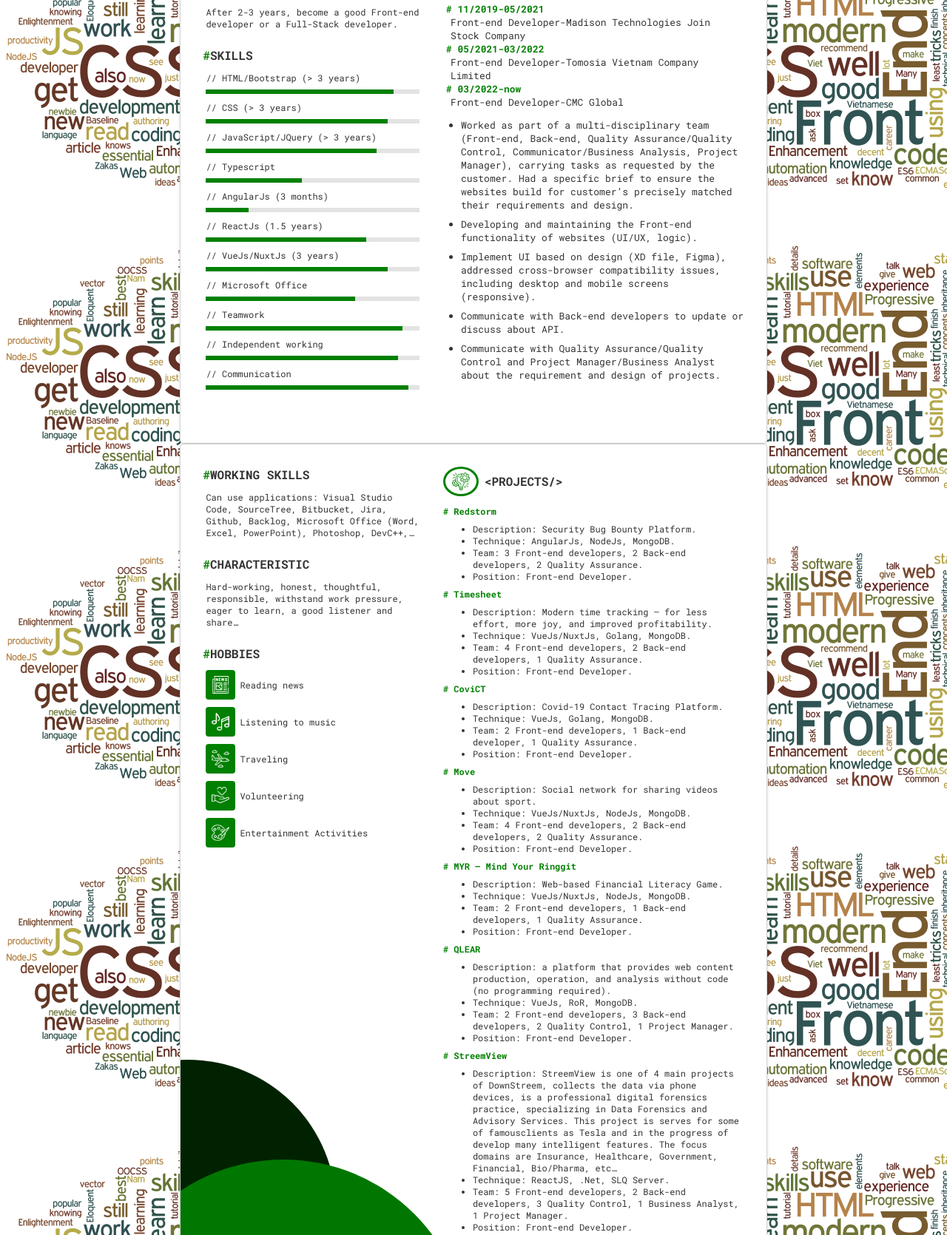
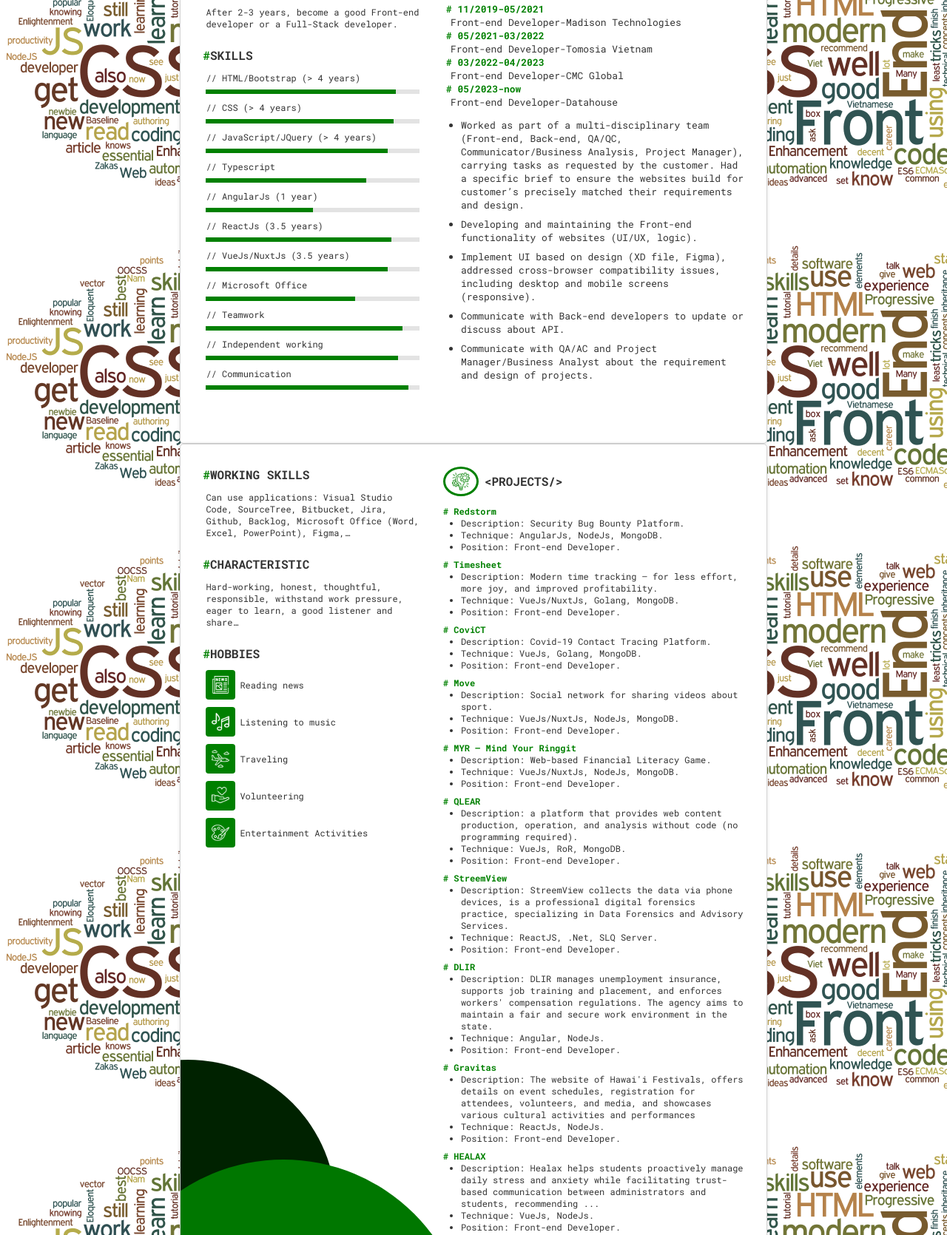
Before and after one commit to levietsinh/cv, a plain HTML site: page index.html in a window 1280 px wide. Shown: the part 523-2193 px from the top of the page at 74% size. Drawn offline with Linux system fonts and the light colour scheme.

Commit message:
update cv 14-10-2024

```diff
--- a/index.css
+++ b/index.css
@@ -264,7 +264,9 @@ body {
   margin-top: 8px;
 }
 .project ul {
-  margin: 8px 0;
+  margin-bottom: 8px;
+  margin-top: 0;
+  padding-left: 24px;
 }
 .project-name {
   font-weight: bold;
--- a/index.html
+++ b/index.html
@@ -34,7 +34,7 @@
               <div class="description">
                 <div class="contact">
                   <img src="./images/location.png" alt="" />
-                  <span>Dien Ban Town, Quang Nam province</span>
+                  <span>63 Tran Khanh Du, Danang City</span>
                 </div>
                 <div class="contact">
                   <img src="./images/email.png" alt="" />
@@ -69,43 +69,43 @@
               </div>
               <div class="description">
                 <div class="skill">
-                  <div class="skill-name">// HTML/Bootstrap (> 3 years)</div>
+                  <div class="skill-name">// HTML/Bootstrap (> 4 years)</div>
+                  <div class="skill-level">
+                    <span style="width: 89%"></span>
+                  </div>
+                </div>
+                <div class="skill">
+                  <div class="skill-name">// CSS (> 4 years)</div>
                   <div class="skill-level">
                     <span style="width: 88%"></span>
                   </div>
                 </div>
                 <div class="skill">
-                  <div class="skill-name">// CSS (> 3 years)</div>
+                  <div class="skill-name">// JavaScript/JQuery (> 4 years)</div>
                   <div class="skill-level">
                     <span style="width: 85%"></span>
                   </div>
                 </div>
                 <div class="skill">
-                  <div class="skill-name">// JavaScript/JQuery (> 3 years)</div>
-                  <div class="skill-level">
-                    <span style="width: 80%"></span>
-                  </div>
-                </div>
-                <div class="skill">
                   <div class="skill-name">// Typescript</div>
-                  <div class="skill-level">
-                    <span style="width: 45%"></span>
-                  </div>
-                </div>
-                <div class="skill">
-                  <div class="skill-name">// AngularJs (3 months)</div>
-                  <div class="skill-level">
-                    <span style="width: 20%"></span>
-                  </div>
-                </div>
-                <div class="skill">
-                  <div class="skill-name">// ReactJs (1.5 years)</div>
                   <div class="skill-level">
                     <span style="width: 75%"></span>
                   </div>
                 </div>
                 <div class="skill">
-                  <div class="skill-name">// VueJs/NuxtJs (3 years)</div>
+                  <div class="skill-name">// AngularJs (1 year)</div>
+                  <div class="skill-level">
+                    <span style="width: 50%"></span>
+                  </div>
+                </div>
+                <div class="skill">
+                  <div class="skill-name">// ReactJs (3.5 years)</div>
+                  <div class="skill-level">
+                    <span style="width: 87%"></span>
+                  </div>
+                </div>
+                <div class="skill">
+                  <div class="skill-name">// VueJs/NuxtJs (3.5 years)</div>
                   <div class="skill-level">
                     <span style="width: 85%"></span>
                   </div>
@@ -182,25 +182,28 @@
                 <ul class="company-list">
                   <li>
                     <span># 11/2019-05/2021</span>
-                    Front-end Developer-Madison Technologies Join Stock Company
+                    Front-end Developer-Madison Technologies
                   </li>
                   <li>
                     <span># 05/2021-03/2022</span>
-                    Front-end Developer-Tomosia Vietnam Company Limited
+                    Front-end Developer-Tomosia Vietnam
                   </li>
                   <li>
-                    <span># 03/2022-now</span>
+                    <span># 03/2022-04/2023</span>
                     Front-end Developer-CMC Global
+                  </li>
+                  <li>
+                    <span># 05/2023-now</span>
+                    Front-end Developer-Datahouse
                   </li>
                 </ul>
                 <ul class="exp-list">
                   <li>
                     Worked as part of a multi-disciplinary team (Front-end,
-                    Back-end, Quality Assurance/Quality Control,
-                    Communicator/Business Analysis, Project Manager), carrying
-                    tasks as requested by the customer. Had a specific brief to
-                    ensure the websites build for customer’s precisely matched
-                    their requirements and design.
+                    Back-end, QA/QC, Communicator/Business Analysis, Project
+                    Manager), carrying tasks as requested by the customer. Had a
+                    specific brief to ensure the websites build for customer’s
+                    precisely matched their requirements and design.
                   </li>
                   <li>
                     Developing and maintaining the Front-end functionality of
@@ -216,9 +219,8 @@
                     about API.
                   </li>
                   <li>
-                    Communicate with Quality Assurance/Quality Control and
-                    Project Manager/Business Analyst about the requirement and
-                    design of projects.
+                    Communicate with QA/AC and Project Manager/Business Analyst
+                    about the requirement and design of projects.
                   </li>
                 </ul>
               </div>
@@ -237,7 +239,7 @@
               <div class="description">
                 Can use applications: Visual Studio Code, SourceTree, Bitbucket,
                 Jira, Github, Backlog, Microsoft Office (Word, Excel,
-                PowerPoint), Photoshop, DevC++,…
+                PowerPoint), Figma,…
               </div>
             </div>
             <div class="block">
@@ -292,10 +294,6 @@
                   <ul>
                     <li>Description: Security Bug Bounty Platform.</li>
                     <li>Technique: AngularJs, NodeJs, MongoDB.</li>
-                    <li>
-                      Team: 3 Front-end developers, 2 Back-end developers, 2
-                      Quality Assurance.
-                    </li>
                     <li>Position: Front-end Developer.</li>
                   </ul>
                 </div>
@@ -307,10 +305,6 @@
                       joy, and improved profitability.
                     </li>
                     <li>Technique: VueJs/NuxtJs, Golang, MongoDB.</li>
-                    <li>
-                      Team: 4 Front-end developers, 2 Back-end developers, 1
-                      Quality Assurance.
-                    </li>
                     <li>Position: Front-end Developer.</li>
                   </ul>
                 </div>
@@ -319,10 +313,6 @@
                   <ul>
                     <li>Description: Covid-19 Contact Tracing Platform.</li>
                     <li>Technique: VueJs, Golang, MongoDB.</li>
-                    <li>
-                      Team: 2 Front-end developers, 1 Back-end developer, 1
-                      Quality Assurance.
-                    </li>
                     <li>Position: Front-end Developer.</li>
                   </ul>
                 </div>
@@ -334,10 +324,6 @@
                       sport.
                     </li>
                     <li>Technique: VueJs/NuxtJs, NodeJs, MongoDB.</li>
-                    <li>
-                      Team: 4 Front-end developers, 2 Back-end developers, 2
-                      Quality Assurance.
-                    </li>
                     <li>Position: Front-end Developer.</li>
                   </ul>
                 </div>
@@ -346,10 +332,6 @@
                   <ul>
                     <li>Description: Web-based Financial Literacy Game.</li>
                     <li>Technique: VueJs/NuxtJs, NodeJs, MongoDB.</li>
-                    <li>
-                      Team: 2 Front-end developers, 1 Back-end developers, 1
-                      Quality Assurance.
-                    </li>
                     <li>Position: Front-end Developer.</li>
                   </ul>
                 </div>
@@ -362,10 +344,6 @@
                       programming required).
                     </li>
                     <li>Technique: VueJs, RoR, MongoDB.</li>
-                    <li>
-                      Team: 2 Front-end developers, 3 Back-end developers, 2
-                      Quality Control, 1 Project Manager.
-                    </li>
                     <li>Position: Front-end Developer.</li>
                   </ul>
                 </div>
@@ -373,20 +351,51 @@
                   <div class="project-name"># StreemView</div>
                   <ul>
                     <li>
-                      Description: StreemView is one of 4 main projects of
-                      DownStreem, collects the data via phone devices, is a
-                      professional digital forensics practice, specializing in
-                      Data Forensics and Advisory Services. This project is
-                      serves for some of famousclients as Tesla and in the
-                      progress of develop many intelligent features. The focus
-                      domains are Insurance, Healthcare, Government, Financial,
-                      Bio/Pharma, etc…
+                      Description: StreemView collects the data via phone
+                      devices, is a professional digital forensics practice,
+                      specializing in Data Forensics and Advisory Services.
                     </li>
                     <li>Technique: ReactJS, .Net, SLQ Server.</li>
+
+                    <li>Position: Front-end Developer.</li>
+                  </ul>
+                </div>
+                <div class="project">
+                  <div class="project-name"># DLIR</div>
+                  <ul>
                     <li>
-                      Team: 5 Front-end developers, 2 Back-end developers, 3
-                      Quality Control, 1 Business Analyst, 1 Project Manager.
+                      Description: DLIR manages unemployment insurance, supports
+                      job training and placement, and enforces workers'
+                      compensation regulations. The agency aims to maintain a
+                      fair and secure work environment in the state.
                     </li>
+                    <li>Technique: Angular, NodeJs.</li>
+                    <li>Position: Front-end Developer.</li>
+                  </ul>
+                </div>
+                <div class="project">
+                  <div class="project-name"># Gravitas</div>
+                  <ul>
+                    <li>
+                      Description: The website of Hawai'i Festivals, offers
+                      details on event schedules, registration for attendees,
+                      volunteers, and media, and showcases various cultural
+                      activities and performances
+                    </li>
+                    <li>Technique: ReactJs, NodeJs.</li>
+                    <li>Position: Front-end Developer.</li>
+                  </ul>
+                </div>
+                <div class="project">
+                  <div class="project-name"># HEALAX</div>
+                  <ul>
+                    <li>
+                      Description: Healax helps students proactively manage
+                      daily stress and anxiety while facilitating trust-based
+                      communication between administrators and students,
+                      recommending ...
+                    </li>
+                    <li>Technique: VueJs, NodeJs.</li>
                     <li>Position: Front-end Developer.</li>
                   </ul>
                 </div>
```
